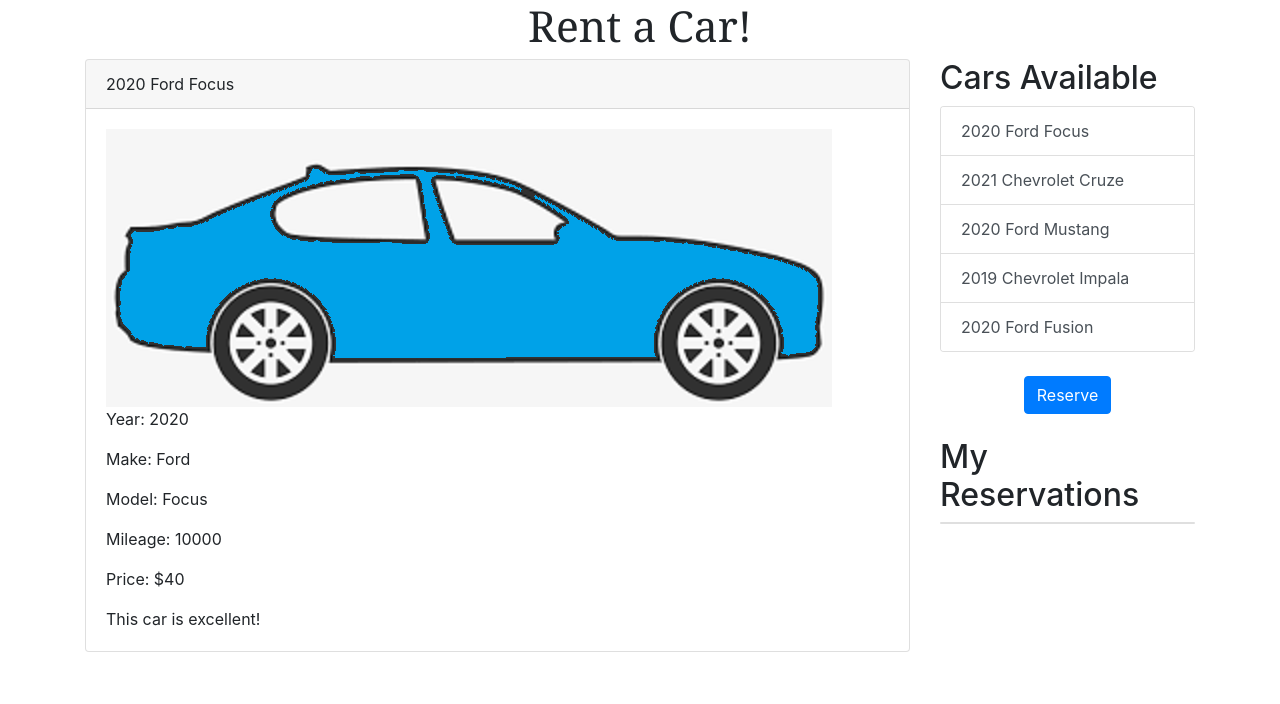
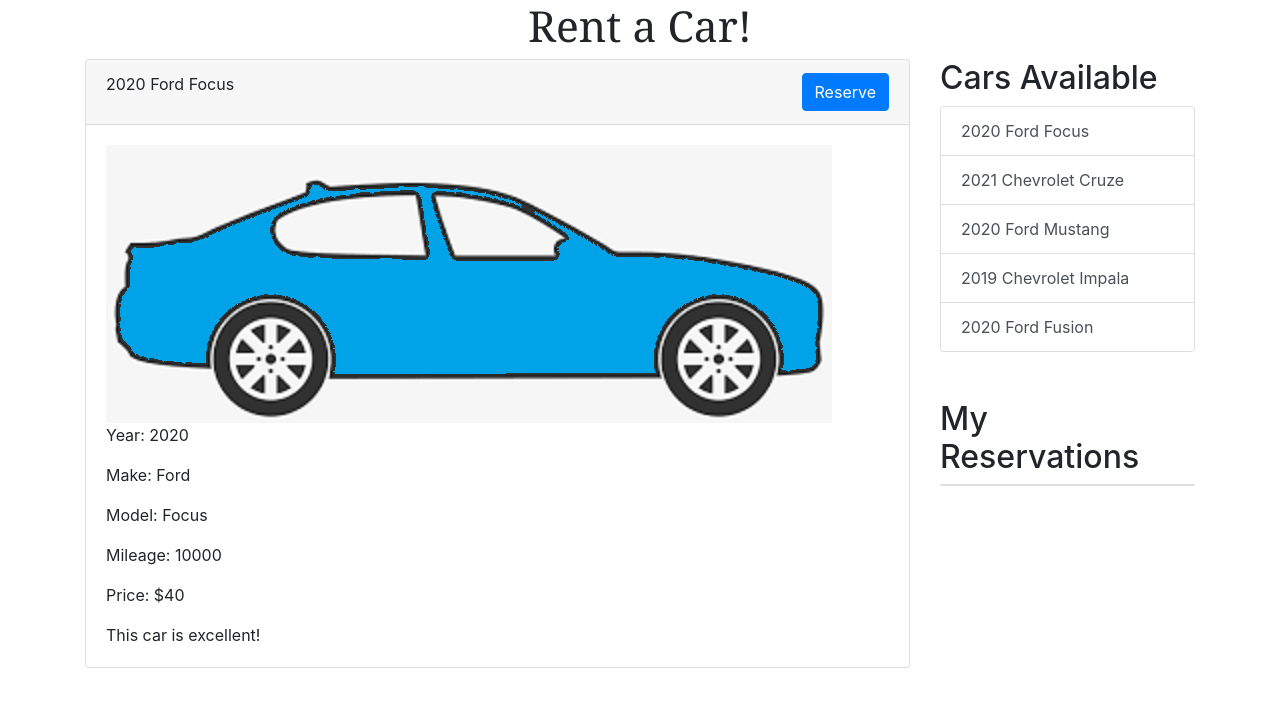
Before and after one commit to pnorby/rent-a-car, an Angular app: page / in a window 1280 px wide. Shown: the top 704 px of the page. Built offline with nearby package versions, Linux system fonts and the light colour scheme.

Commit message:
Moved the Reserve button

```diff
--- a/src/app/car-reservation/car-reservation.component.html
+++ b/src/app/car-reservation/car-reservation.component.html
@@ -16,7 +16,10 @@
         >
             <div class="card">
                 <div class="card-header d-flex justify-content-between align-items-center">
-                    {{selectedCar.year}} {{selectedCar.make}} {{selectedCar.model}}
+                    <p>{{selectedCar.year}} {{selectedCar.make}} {{selectedCar.model}}</p>
+                    <button class="btn btn-primary"
+                (click)="reserveCar()"
+              >Reserve</button>
                 </div>
                 <div class="card-body">
                     <div><img src={{selectedCar.visual}} alt="image"></div>
@@ -43,22 +46,18 @@
                 </div>
               </div>
               <br />
-              <div class="text-center">
-              <button class="btn btn-primary"
-                (click)="reserveCar()"
-              >Reserve</button>
-              </div>
               <br />
               <h2>My Reservations</h2>
               <div class="alert alert-danger"
                role="alert"
                *ngIf="maxRentalsReached == true">
-Maximum Rentals Reached</div>
+                    Maximum Rentals Reached
+            </div>
 
               <div class="card">
                 <div class="list-group list-group-flush">
                   <button
-                    class="list-group-item list-group-item-action"
+                    class="list-group-item list-group-item-action "
                     *ngFor="let c of rentedCars"
                     (click)="unReserve(c)"
                   >
```
